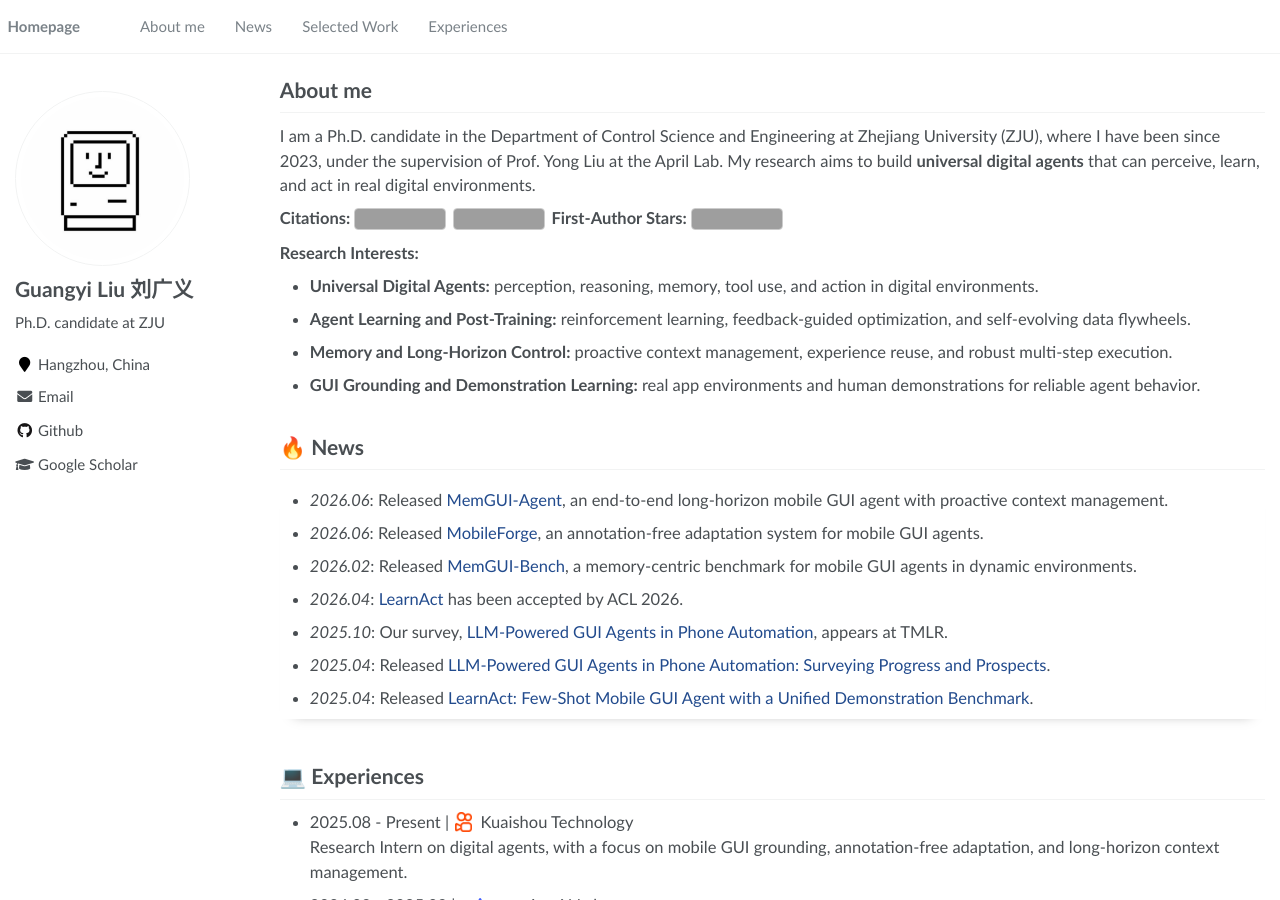
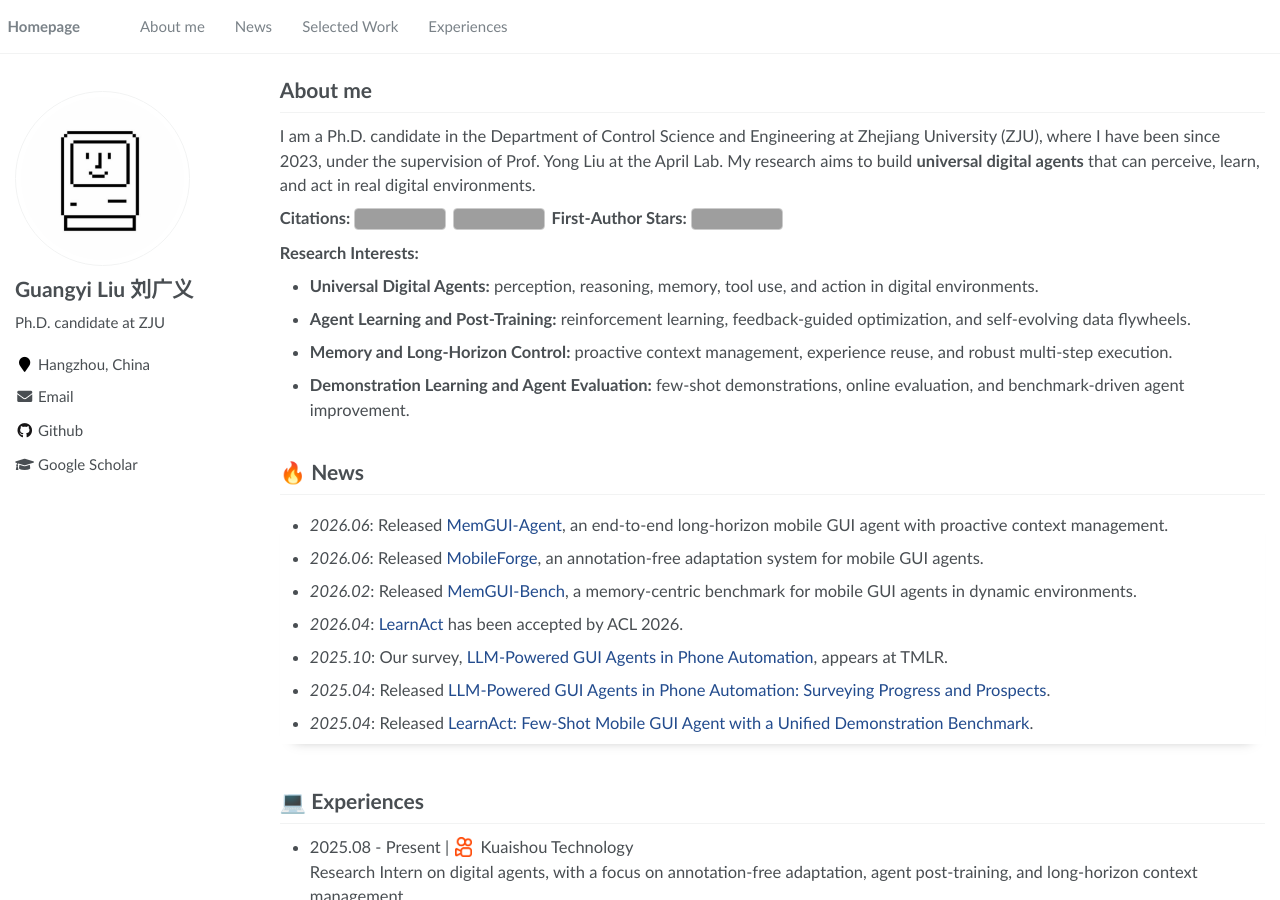
Before and after one commit to lgy0404/lgy0404.github.io, a Jekyll site: the page built from _pages/about.md, in a window 1280 px wide and 900 px high. Built offline with Jekyll 4.4.1, drawn with Linux system fonts in a browser that asks for light colours; comment, search, counter and statistics services are not loaded; grey boxes are pictures that could not be loaded.

Commit message:
style: remove GUI grounding wording

```diff
--- a/_pages/about.md
+++ b/_pages/about.md
@@ -196,7 +196,7 @@ I am a Ph.D. candidate in the Department of Control Science and Engineering at Z
 - **Universal Digital Agents:** perception, reasoning, memory, tool use, and action in digital environments.
 - **Agent Learning and Post-Training:** reinforcement learning, feedback-guided optimization, and self-evolving data flywheels.
 - **Memory and Long-Horizon Control:** proactive context management, experience reuse, and robust multi-step execution.
-- **GUI Grounding and Demonstration Learning:** real app environments and human demonstrations for reliable agent behavior.
+- **Demonstration Learning and Agent Evaluation:** few-shot demonstrations, online evaluation, and benchmark-driven agent improvement.
 
 <span class='anchor' id='news'></span>
 # 🔥 News
@@ -217,7 +217,7 @@ I am a Ph.D. candidate in the Department of Control Science and Engineering at Z
 # 💻 Experiences
 
 - 2025.08 - Present | <img src="./images/logos/kuaishou-icon.png" class="exp-logo exp-logo--kuaishou" alt="Kuaishou logo"> Kuaishou Technology
-  Research Intern on digital agents, with a focus on mobile GUI grounding, annotation-free adaptation, and long-horizon context management.
+  Research Intern on digital agents, with a focus on annotation-free adaptation, agent post-training, and long-horizon context management.
 - 2024.08 - 2025.08 | <img src="./images/logos/vivo-logo.svg" class="exp-logo exp-logo--vivo" alt="vivo logo"> vivo AI Lab
   Research Intern on GUI-based digital agents, few-shot demonstration learning, online evaluation, and memory-centric benchmarking.
 
```
